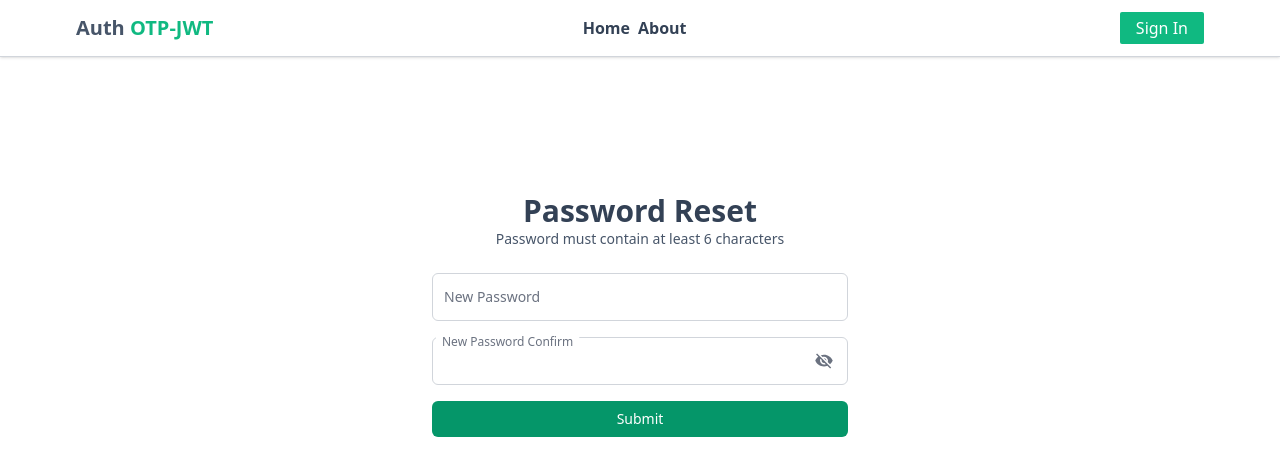
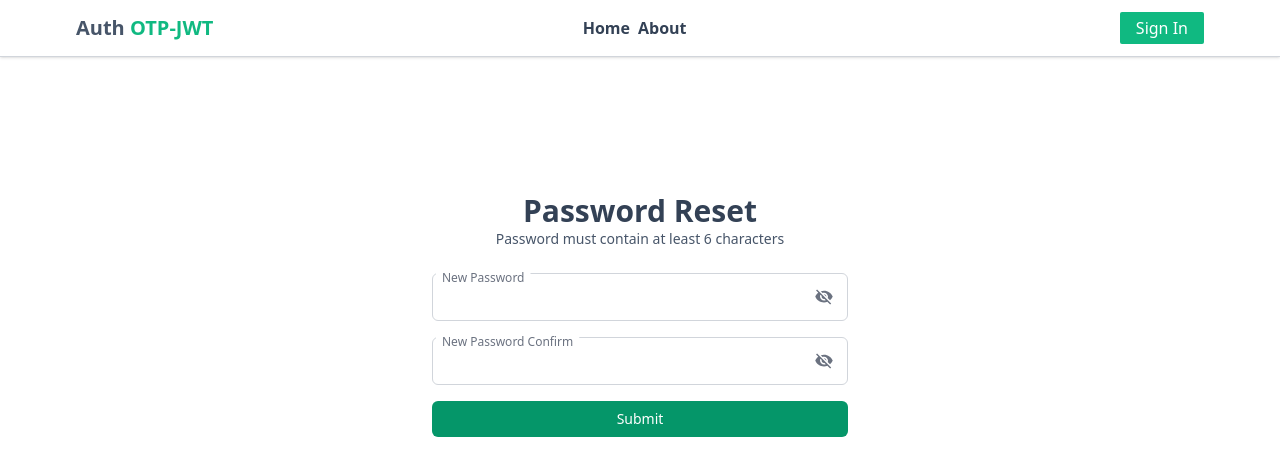
Before and after one commit to musayar9/Auth-Authentication-Authorization-Reset-Password-JWT-Two-Factor-Authentication-2FA-, a React (Vite) app in the folder client/: page /reset-password/1/token/1 in a window 1280 px wide. Shown: the top 476 px of the page. Built offline with nearby package versions, Linux system fonts and the light colour scheme.

Commit message:
added showPassword state and controls

```diff
--- a/client/src/Components/ChangePassword.jsx
+++ b/client/src/Components/ChangePassword.jsx
@@ -1,5 +1,23 @@
 import { IoMdEyeOff } from "react-icons/io";
+import { useState } from "react";
+import { FaEye } from "react-icons/fa";
 const ChangePassword = () => {
+  const [password, setPassword] = useState({
+    newPassword: "",
+    newPasswordConfirm: "",
+  });
+  // const [newPassword, setNewPassword] = useState("")
+  // const [newPasswordConfirm, setNewPasswordConfirm] = useState("");
+
+  const [newPasswordType, setNewPasswordType] = useState(false);
+  const [newPasswordConfirmType, setNewPasswordConfirmType] = useState(false);
+
+  const handleChangePassword = (e) => {
+    const { name, value } = e.target;
+
+    setPassword({ ...password, [name]: value });
+  };
+
   return (
     <div className="mx-auto max-w-md mt-24 p-4">
       <div className="flex items-center justify-center flex-col my-6">
@@ -9,19 +27,36 @@ const ChangePassword = () => {
           Password must contain at least 6 characters
         </p>
       </div>
-      <form className="flex gap-4 flex-col flex-1">
+      <form className="flex gap-4 flex-col flex-1 ">
         <div className="relative ">
-          <input
-            type="text"
-            id="otp"
-            className="block px-2.5 pb-2.5 pt-4 w-full  text-sm
+          <div className="relative">
+            <button
+              type="button"
+              onClick={() => setNewPasswordType(!newPasswordType)}
+              className="absolute inset-y-0 end-0 flex items-center pr-3.5 pointer-events-auto"
+            >
+              {newPasswordType ? (
+                <FaEye className="w-5 h-5 text-gray-800 dark:text-gray-400" />
+              ) : (
+                <IoMdEyeOff className="w-5 h-5 text-gray-500 dark:text-gray-400" />
+              )}
+            </button>
+            <input
+              type={newPasswordType ? "text" : "password"}
+              id="newPassword"
+              className="flex px-2.5 pb-2.5 pt-4 w-full  text-sm pr-10
   text-gray-900 bg-transparent rounded-md border-1 border-gray-300 appearance-none dark:text-white
   dark:border-gray-600 dark:focus:border-emerald-500 focus:outline-none focus:ring-0 focus:border-emerald-600 peer"
-            placeholder=" "
-          />
+              placeholder=" "
+              name="newPassword"
+              value={password.newPassword}
+              onChange={handleChangePassword}
+            />
+          </div>
+
           <label
             htmlFor="email"
-            className="absolute text-sm text-gray-500 dark:text-gray-400 duration-300 transform -translate-y-4 scale-75 top-2 z-10 origin-[0] bg-white dark:bg-gray-900 px-2 peer-focus:px-2 peer-focus:text-emerald-600 peer-focus:dark:text-blue-500 peer-placeholder-shown:scale-100 peer-placeholder-shown:-translate-y-1/2 peer-placeholder-shown:top-1/2 peer-focus:top-2 peer-focus:scale-75 peer-focus:-translate-y-4 rtl:peer-focus:translate-x-1/4 rtl:peer-focus:left-auto start-1"
+            className="absolute text-md text-gray-500 dark:text-gray-400 duration-300 transform -translate-y-4 scale-75 top-2 z-10 origin-[0] bg-white dark:bg-gray-900 px-2 peer-focus:px-2 peer-focus:text-emerald-600 peer-focus:dark:text-blue-500 peer-placeholder-shown:scale-100 peer-placeholder-shown:-translate-y-1/2 peer-placeholder-shown:top-1/2 peer-focus:top-2 peer-focus:scale-75 peer-focus:-translate-y-4 rtl:peer-focus:translate-x-1/4 rtl:peer-focus:left-auto start-1"
           >
             New Password
           </label>
@@ -29,17 +64,27 @@ const ChangePassword = () => {
 
         <div className="relative ">
           <div className="relative">
-            <div className="absolute inset-y-0 end-0 flex items-center pr-3.5 pointer-events-none">
-
-              <IoMdEyeOff className="w-5 h-5 text-gray-500 dark:text-gray-400" />
-            </div>
+            <button
+              type="button"
+              onClick={() => setNewPasswordConfirmType(!newPasswordConfirmType)}
+              className="absolute inset-y-0 end-0 flex items-center pr-3.5 pointer-events-auto"
+            >
+              {newPasswordConfirmType ? (
+                <FaEye className="w-5 h-5 text-gray-800 dark:text-gray-400" />
+              ) : (
+                <IoMdEyeOff className="w-5 h-5 text-gray-500 dark:text-gray-400" />
+              )}
+            </button>
             <input
-              type="text"
-              id="otp"
+              type={newPasswordConfirmType ? "text" : "password"}
+              id="newPasswordConfirm"
               className="block px-2.5 pb-2.5 pt-4 w-full  text-sm pr-10
   text-gray-900 bg-transparent rounded-md border-1 border-gray-300 appearance-none dark:text-white
   dark:border-gray-600 dark:focus:border-emerald-500 focus:outline-none focus:ring-0 focus:border-emerald-600 peer"
               placeholder=" "
+              name="newPasswordConfirm"
+              value={password.newPasswordConfirm}
+              onChange={handleChangePassword}
             />
           </div>
 
--- a/client/src/Components/ResetPassword.jsx
+++ b/client/src/Components/ResetPassword.jsx
@@ -1,9 +1,11 @@
 import { Link } from "react-router-dom";
 import { useState, useEffect } from "react";
 import axios from "axios";
+import { IoInformationOutline } from "react-icons/io5";
 const ResetPassword = () => {
   const [email, setEmail] = useState("");
   const [isLoading, setIsLoading] = useState(false);
+  const [sendMessage, setSendMessage] = useState("");
   const [error, setError] = useState(false);
   const [errorMessage, setErrorMessage] = useState("");
 
@@ -30,6 +32,7 @@ const ResetPassword = () => {
       });
       setIsLoading(false);
       const data = res.data;
+      setSendMessage(res.data.message);
       if (res.status !== 200) {
         setError(true);
         setIsLoading(false);
@@ -46,6 +49,15 @@ const ResetPassword = () => {
 
   return (
     <div className="mx-auto max-w-md mt-24 gap-4 p-4">
+      {sendMessage && (
+        <div className="bg-[#007bff] text-gray-50 p-2 rounded-md">
+          <p className="flex  items-center justify-center ">
+            {" "}
+            <IoInformationOutline className="text-xl" />{" "}
+            <span className="text-sm">{sendMessage}</span>
+          </p>
+        </div>
+      )}
       <div className="flex flex-col items-center my-8 ">
         <h2 className="text-3xl font-bold text-slate-700">Password Reset</h2>
         <p className="mt-3 text-sm text-center text-slate-600">
--- a/client/src/Components/SignIn.jsx
+++ b/client/src/Components/SignIn.jsx
@@ -10,6 +10,7 @@ const SignIn = () => {
     password: "",
   });
 
+  const [showPassword, setShowPassword] = useState(false);
   const [errorMessage, setErrorMessage] = useState("");
   const { user, userStatus, error } = useSelector((state) => state.user);
   const dispatch = useDispatch();
@@ -75,7 +76,7 @@ const SignIn = () => {
 
         <div className="relative ">
           <input
-            type="password"
+            type={showPassword ? "text" : "password"}
             id="password"
             className="block px-2.5 pb-2.5 pt-4 w-full  text-sm
   text-gray-900 bg-transparent rounded-md border-1 border-gray-300 appearance-none dark:text-white
@@ -91,6 +92,14 @@ const SignIn = () => {
           >
             Password
           </label>
+        </div>
+
+        <div className="text-sm  flex items-center pl-2 gap-2">
+          <input
+            type="checkbox"
+            onChange={() => setShowPassword(!showPassword)}
+          />
+          <span className="text-slate-600">Show Password</span>
         </div>
 
         <button
@@ -134,7 +143,7 @@ const SignIn = () => {
           to="/reset-password"
           className=" text-xs text-blue-600 pl-2 underline hover:text-blue-700 "
         >
-          Forgot Password?
+          Forget Password?
         </Link>
         <p className="text-xs text-slate-500">
           Do You Have An Account?{" "}
```
Also changed, not shown: 1 other file (tests, documents, lock files or other folders).
